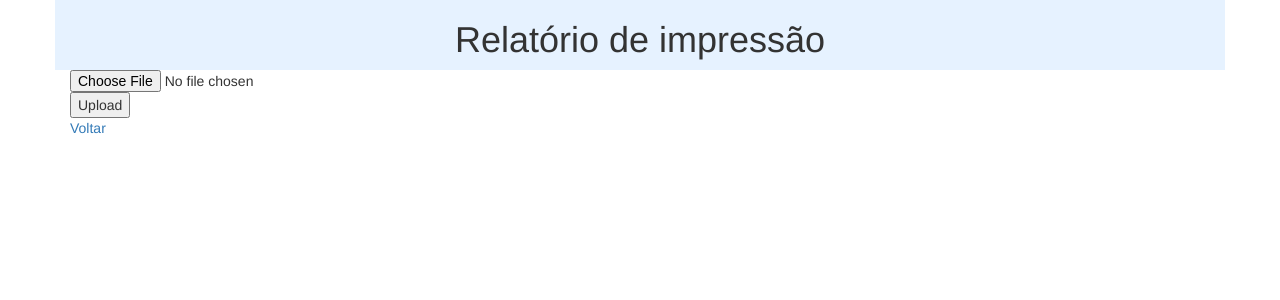
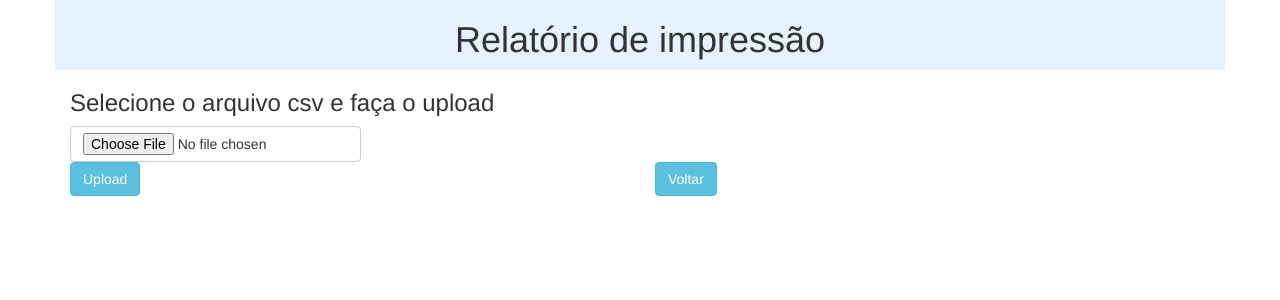
Before and after one commit to dalraf/impressoes, a Django app: a page that uses graficos/templates/csv_upload.html in a window 1280 px wide. Shown: the top 300 px of the page. Run offline with Django 3.2, Linux system fonts and the light colour scheme; some libraries are stand-ins or nearby versions.

Commit message:
Correcao de butoes

```diff
--- a/graficos/templates/csv_upload.html
+++ b/graficos/templates/csv_upload.html
@@ -1,11 +1,25 @@
-{% extends 'base.html' %}
-
-{% block content %}
-  <form method="post" enctype="multipart/form-data">
-    {% csrf_token %}
-    <input type="file" name="csvfileupload">
-    <button type="submit">Upload</button>
-  </form>
-
-  <p><a href="{% url 'default' %}">Voltar</a></p>
+{% extends 'base.html' %} {% block content %}
+<div class="row">
+  <div class="col-md-6">
+    <h3> Selecione o arquivo csv e faça o upload </h3>
+  </div>
+</div>
+<form method="post" enctype="multipart/form-data">
+  <div class="row">
+    <div class="col-md-6">
+      {% csrf_token %}
+      <label class="btn btn-default">
+      <input type="file" name="csvfileupload">
+      </label>
+    </div>
+  </div>
+  <div class="row">
+    <div class="col-md-6">
+      <button class="btn btn-info" type="submit">Upload</button>
+    </div>
+    <div class="col-md-6">
+      <p><a class="btn btn-info" role="button" href="{% url 'default' %}">Voltar</a></p>
+    </div>
+</form>
+</div>
 {% endblock %}
--- a/graficos/templates/listar.html
+++ b/graficos/templates/listar.html
@@ -14,7 +14,7 @@
     </div>
     <div class="col-md-6">
         <h3>Clique no link abaixo para carregar arquivos csv</h3>
-        <a href="{% url 'upload' %}">Upload de csv</a>
+        <a class="btn btn-info" role="button" href="{% url 'upload' %}">Upload de csv</a>
     </div>
 </div>
 {% endblock content %}
```
